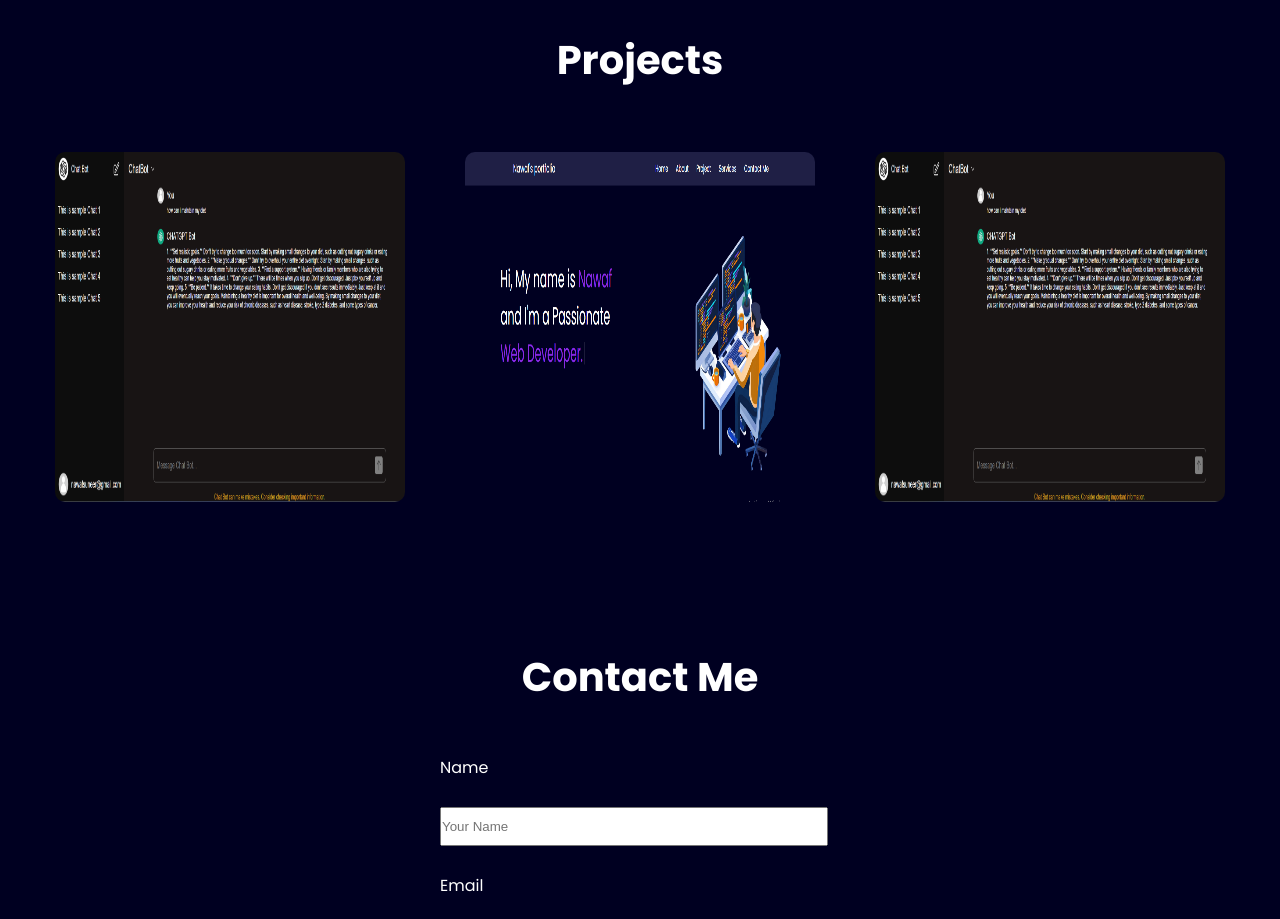
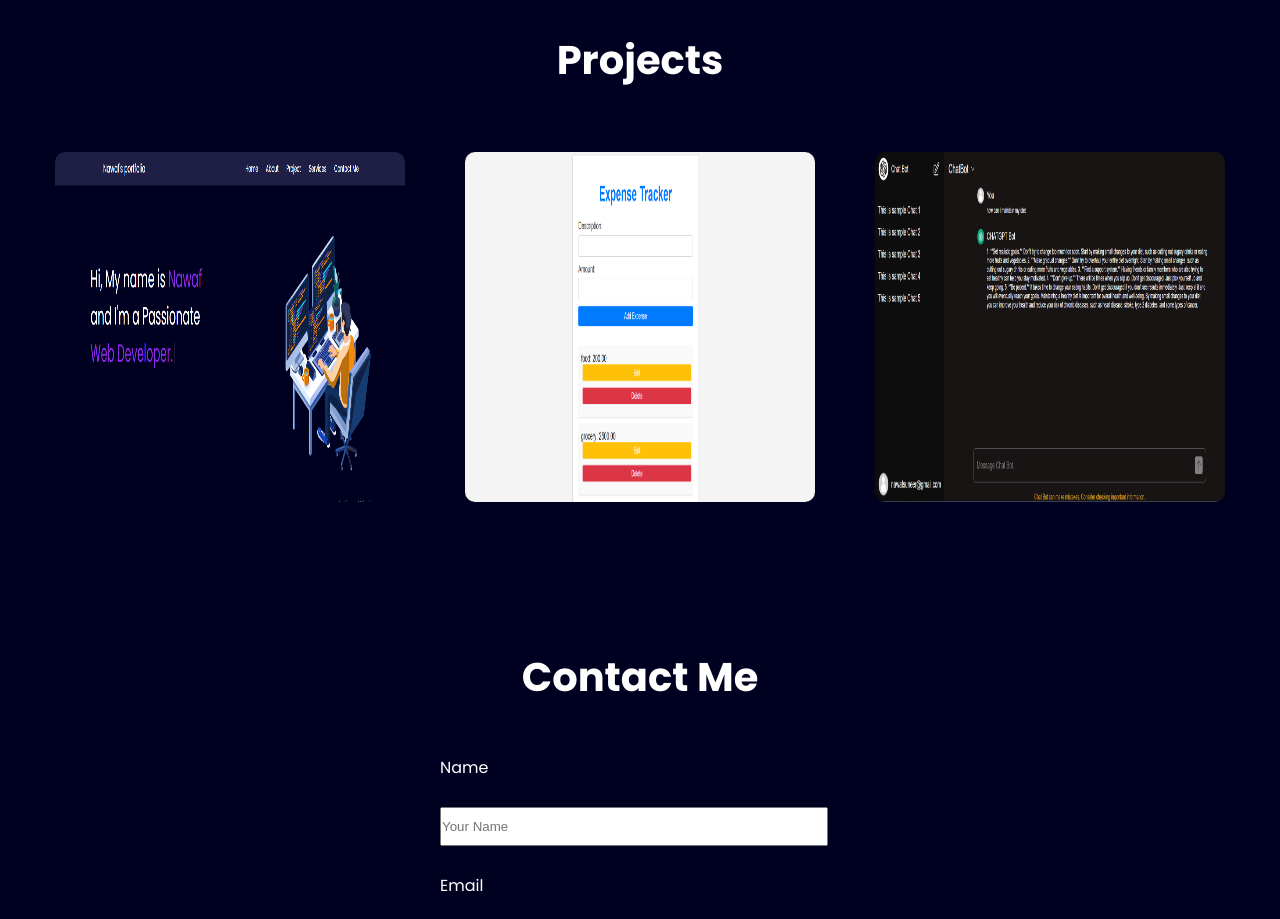
Before and after one commit to muhammednawaf/codealpha_task1, a plain HTML site: page index.html in a window 1280 px wide. Shown: the part 2260-3179 px from the top of the page. Drawn offline with nearby package versions, Linux system fonts and the light colour scheme; a script that the page names is missing.

Commit message:
Update index.html

```diff
--- a/index.html
+++ b/index.html
@@ -183,9 +183,9 @@
 		</div>
 		<div class="services-content">
 			<div class="my-row">
-				<a href="https://muhammednawaf.github.io/expense-tracker/"><img src="./images/p1.png" alt="image"></a>
-				<a href="#"><img src="./images/p2.png" alt="image"></a>
-				<a href="https://muhammednawaf.github.io/expense-tracker/"><img src="./images/p1.png" alt="image"></a>
+				<a href="https://muhammednawaf.github.io/personal-portfolio"><img src="./images/p2.png" alt="image"></a>
+				<a href="https://muhammednawaf.github.io/expense-tracker/"><img src="./images/p3.png" alt="image"></a>
+				<a href="#"><img src="./images/p1.png" alt="image"></a>
 
 			</div>
 		</div>
```
